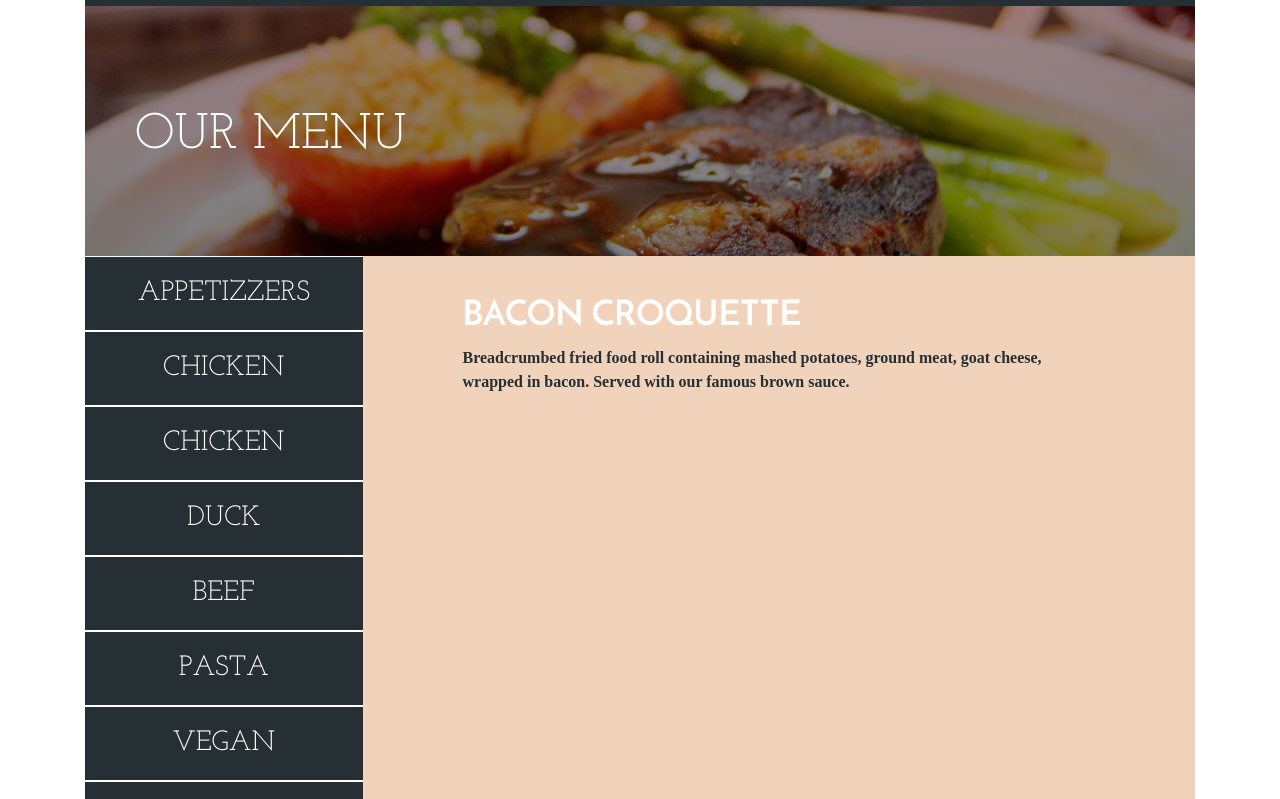
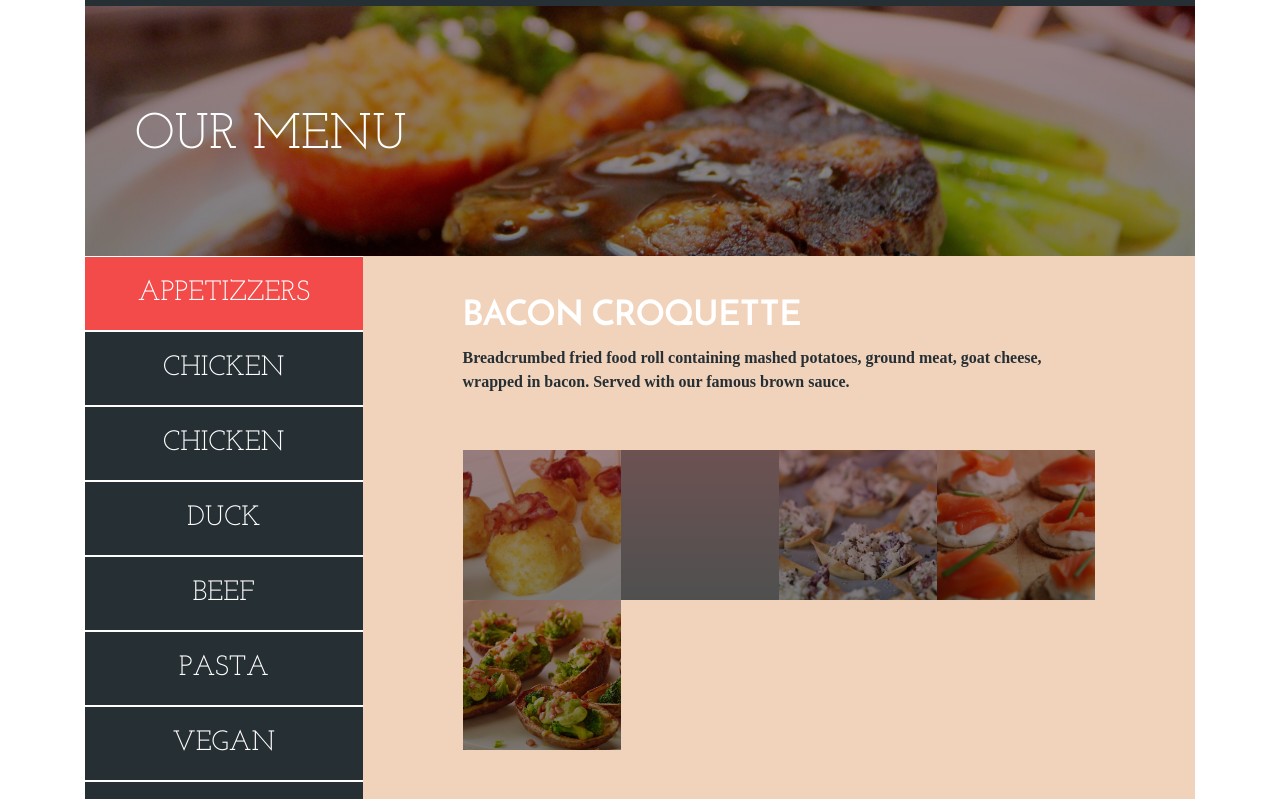
Before and after one commit to araqueheinz/AraqueHeinz_WD4, a plain HTML site: page ourMenu.html in a window 1280 px wide. Shown: the part 131-930 px from the top of the page. Drawn offline with nearby package versions, Linux system fonts and the light colour scheme; grey boxes are pictures that could not be loaded; a script that the page names is missing; a web font is replaced by a local one.

Commit message:
menu 90% done

```diff
--- a/css/main.css
+++ b/css/main.css
@@ -351,6 +351,9 @@ margin-bottom: 0.4rem;
     height: 75px;
 
 }
+.menuList li:first-of-type{
+    background-color: #F34A4A;
+}
 .menuList li:hover{
    background-color: #F34A4A;
 }
@@ -374,3 +377,47 @@ margin-bottom: 0.4rem;
 .footerMenu{
 margin-top: 0;
 }
+.foodList ul{
+display: flex;
+flex-direction: row;
+justify-content: flex-start;
+flex-wrap: wrap;
+}
+.foodList ul li{
+    height: 150px;
+   width: calc(100%/4);
+}
+.food-1{
+    background-image: linear-gradient(rgba(60, 5, 5, 0.5),rgba(1, 1, 1, 0.5)), url(../images/food/app-1.jpg);
+    background-size: cover;
+    height: 100%;
+    background-position: center;
+}
+.food-2{
+    background-image: linear-gradient(rgba(60, 5, 5, 0.5),rgba(1, 1, 1, 0.5)), url(../images/food/app-2.jpg);
+    background-size: cover;
+    height: 100%;
+    background-position: center;
+}
+.food-3{
+    background-image: linear-gradient(rgba(60, 5, 5, 0.5),rgba(1, 1, 1, 0.5)), url(../images/food/app-3.jpg);
+    background-size: cover;
+    height: 100%;
+    background-position: center;
+}
+.food-4{
+    background-image: linear-gradient(rgba(60, 5, 5, 0.5),rgba(1, 1, 1, 0.5)), url(../images/food/app-4.jpg);
+    background-size: cover;
+    height: 100%;
+    background-position: center;
+}
+.food-5{
+    background-image: linear-gradient(rgba(60, 5, 5, 0.5),rgba(1, 1, 1, 0.5)), url(../images/food/app-5.jpg);
+    background-size: cover;
+    height: 100%;
+    background-position: center;
+}
+.foodList ul li:hover{
+    background-color: linear-gradient(rgba(60, 5, 5, 0.0),rgba(1, 1, 1, 0.0));
+   transform: scale(1.5);
+}
--- a/ourMenu.html
+++ b/ourMenu.html
@@ -90,8 +90,16 @@
 
                         </p>
                     </div>
+                    <div class="foodList">
+                        <ul class="list-inline">
+                            <li class="food-1"></li>
+                            <li class="food-2"></li>
+                            <li class="food-3"></li>
+                            <li class="food-4"></li>
+                            <li class="food-5"></li>
+                        </ul>
+                    </div>
 
-                    <ul></ul>
                 </div>
             </div>
 
```
Also changed, not shown: images/food/app-1.jpg (added), images/food/app-3.jpg (added), images/food/app-4.jpg (added), images/food/app-5.jpg (added), 2 other files.
